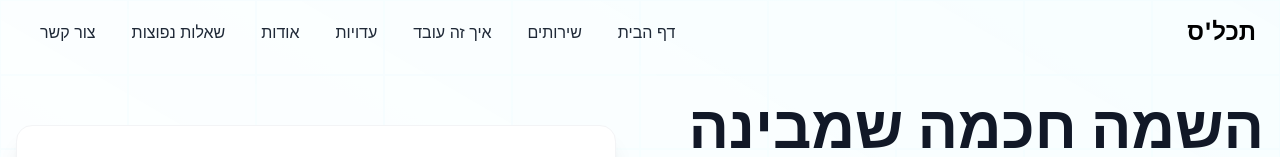
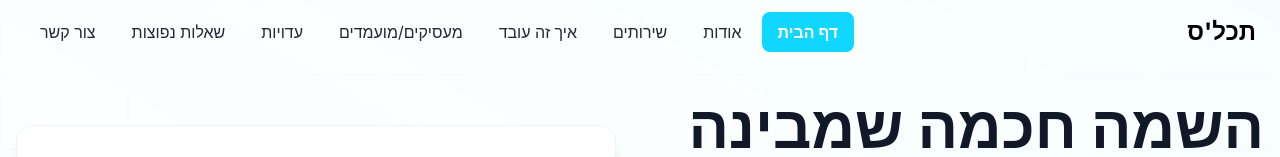
Before and after one commit to Webis-sites/webis-site-tkl-s-msdrym-lch-abvdh-1743797545725, a Next.js app: page / in a window 1280 px wide. Shown: the top 157 px of the page. Built offline with nearby package versions, Linux system fonts and the light colour scheme.

Commit message:
שדרוג רכיב Navbar: הוספת תמיכה לגלילה חלקה בין סקשנים, סגירת התפריט הנייד בעת גלילה, והגדרת מצב פעיל לכל סקשן. עדכון רכיב FooterSection עם ID חדש לשיפור הנגישות.

```diff
--- a/src/components/FooterSection.tsx
+++ b/src/components/FooterSection.tsx
@@ -20,7 +20,7 @@ const FooterSection: React.FC = () => {
   ];
 
   return (
-    <footer className="bg-gray-900 text-white py-10 dir-rtl w-full" dir="rtl">
+    <footer id="footer-section" className="bg-gray-900 text-white py-10 dir-rtl w-full" dir="rtl">
       <div className="w-full px-4">
         <div className="grid grid-cols-1 md:grid-cols-3 gap-8 max-w-7xl mx-auto">
           {/* Logo and Tagline */}
--- a/src/components/Navbar.tsx
+++ b/src/components/Navbar.tsx
@@ -1,6 +1,6 @@
 'use client';
 
-import React, { useState, useEffect } from 'react';
+import React, { useState, useEffect, useRef } from 'react';
 import { motion } from 'framer-motion';
 import { FaBars, FaTimes } from 'react-icons/fa';
 
@@ -12,44 +12,115 @@ interface NavLink {
 const Navbar: React.FC = () => {
   const [isOpen, setIsOpen] = useState(false);
   const [isScrolled, setIsScrolled] = useState(false);
+  const [activeSection, setActiveSection] = useState('hero-section');
+  const mobileMenuRef = useRef<HTMLDivElement>(null);
 
   const links: NavLink[] = [
     { title: 'דף הבית', target: 'hero-section' },
+    { title: 'אודות', target: 'about-section' },
     { title: 'שירותים', target: 'services-section' },
     { title: 'איך זה עובד', target: 'process-section' },
+    { title: 'מעסיקים/מועמדים', target: 'services-toggle-section' },
     { title: 'עדויות', target: 'testimonials-section' },
-    { title: 'אודות', target: 'about-section' },
     { title: 'שאלות נפוצות', target: 'faq-section' },
     { title: 'צור קשר', target: 'contact-section' },
   ];
 
   useEffect(() => {
     const handleScroll = () => {
-      if (window.scrollY > 50) {
-        setIsScrolled(true);
-      } else {
-        setIsScrolled(false);
+      // סגירת התפריט הנייד בעת גלילה
+      if (isOpen) {
+        setIsOpen(false);
+      }
+
+      // עדכון מצב הסקרול
+      setIsScrolled(window.scrollY > 50);
+
+      // בדיקה איזה סקשן נמצא בתצוגה כרגע
+      const scrollPosition = window.scrollY + 200; // מוסיף מרווח כדי שהסקשן יזוהה קצת לפני שמגיעים אליו
+
+      // בודק את כל הסקשנים מהסוף להתחלה (כדי לתת עדיפות לסקשנים שיותר למעלה כשיש חפיפה)
+      let currentSection = 'hero-section'; // ברירת מחדל לדף הבית
+
+      // יוצר מערך של כל הסקשנים הקיימים בדף
+      const sectionElements = links
+        .map(link => ({ id: link.target, element: document.getElementById(link.target) }))
+        .filter(item => item.element !== null);
+
+      // מיון לפי המיקום בדף (מלמטה למעלה)
+      sectionElements.sort((a, b) => {
+        const aTop = a.element!.offsetTop;
+        const bTop = b.element!.offsetTop;
+        return bTop - aTop;
+      });
+
+      // בדיקה איזה סקשן בתצוגה
+      for (const section of sectionElements) {
+        const { id, element } = section;
+        if (!element) continue;
+
+        const sectionTop = element.offsetTop;
+        const sectionBottom = sectionTop + element.offsetHeight;
+
+        // אם החלק העליון של הסקשן כבר נראה או שאנחנו בתוך הסקשן
+        if (scrollPosition >= sectionTop && scrollPosition <= sectionBottom) {
+          currentSection = id;
+          break;
+        }
+      }
+
+      setActiveSection(currentSection);
+    };
+
+    // סגירת התפריט בעת לחיצה מחוץ לתפריט
+    const handleClickOutside = (event: MouseEvent) => {
+      if (
+        isOpen &&
+        mobileMenuRef.current &&
+        !mobileMenuRef.current.contains(event.target as Node)
+      ) {
+        setIsOpen(false);
       }
     };
 
     window.addEventListener('scroll', handleScroll);
+    document.addEventListener('mousedown', handleClickOutside);
+
+    // הפעלה ראשונית כדי לוודא שהמצב הנכון נקבע
+    handleScroll();
+
     return () => {
       window.removeEventListener('scroll', handleScroll);
+      document.removeEventListener('mousedown', handleClickOutside);
     };
-  }, []);
+  }, [isOpen, links]);
 
   const scrollToSection = (targetId: string) => {
     const element = document.getElementById(targetId);
     if (element) {
-      element.scrollIntoView({ behavior: 'smooth' });
+      const navbarHeight = 70; // גובה משוער של התפריט
+      const elementPosition = element.getBoundingClientRect().top + window.scrollY;
+      const offsetPosition = elementPosition - navbarHeight;
+
+      // סגירת התפריט לפני הגלילה
       setIsOpen(false);
+
+      // מעט השהיה לפני הגלילה כדי לאפשר לאנימציית הסגירה של התפריט להסתיים
+      setTimeout(() => {
+        window.scrollTo({
+          top: offsetPosition,
+          behavior: 'smooth'
+        });
+
+        setActiveSection(targetId);
+      }, 300);
     }
   };
 
   return (
     <nav
       className={`fixed top-0 left-0 w-full z-50 py-3 transition-all duration-300 rtl ${
-        isScrolled ? 'bg-white shadow-md' : 'bg-transparent'
+        isScrolled ? 'bg-white shadow-md' : isOpen ? 'bg-white shadow-md' : 'bg-transparent'
       }`}
       dir="rtl"
     >
@@ -69,9 +140,12 @@ const Navbar: React.FC = () => {
               <button
                 key={link.target}
                 onClick={() => scrollToSection(link.target)}
-                className={`px-4 py-2 rounded-lg transition-all duration-300 hover:bg-primary hover:text-white ${
-                  isScrolled ? 'text-gray-800' : 'text-gray-800'
+                className={`px-4 py-2 rounded-lg transition-all duration-300 ${
+                  activeSection === link.target
+                    ? 'bg-primary text-white font-bold'
+                    : `${isScrolled ? 'text-gray-800' : 'text-gray-800'} hover:bg-primary hover:text-white`
                 }`}
+                aria-current={activeSection === link.target ? 'page' : undefined}
               >
                 {link.title}
               </button>
@@ -83,8 +157,10 @@ const Navbar: React.FC = () => {
             <button
               onClick={() => setIsOpen(!isOpen)}
               className={`p-2 focus:outline-none ${
-                isScrolled ? 'text-gray-800' : 'text-gray-800'
+                isScrolled || isOpen ? 'text-gray-800' : 'text-gray-800'
               }`}
+              aria-label={isOpen ? 'סגור תפריט' : 'פתח תפריט'}
+              aria-expanded={isOpen}
             >
               {isOpen ? <FaTimes size={24} /> : <FaBars size={24} />}
             </button>
@@ -94,11 +170,11 @@ const Navbar: React.FC = () => {
 
       {/* Mobile Menu */}
       <motion.div
+        ref={mobileMenuRef}
         initial={{ height: 0, opacity: 0 }}
         animate={{
           height: isOpen ? 'auto' : 0,
           opacity: isOpen ? 1 : 0,
-          display: isOpen ? 'block' : 'none'
         }}
         transition={{ duration: 0.3 }}
         className={`md:hidden bg-white shadow-lg overflow-hidden`}
@@ -109,7 +185,12 @@ const Navbar: React.FC = () => {
               <button
                 key={link.target}
                 onClick={() => scrollToSection(link.target)}
-                className="py-2 px-3 text-right hover:bg-gray-100 rounded-lg text-gray-800 transition-all duration-300"
+                className={`py-2 px-3 text-right rounded-lg transition-all duration-300 ${
+                  activeSection === link.target
+                    ? 'bg-primary text-white font-bold'
+                    : 'text-gray-800 hover:bg-gray-100'
+                }`}
+                aria-current={activeSection === link.target ? 'page' : undefined}
               >
                 {link.title}
               </button>
```
